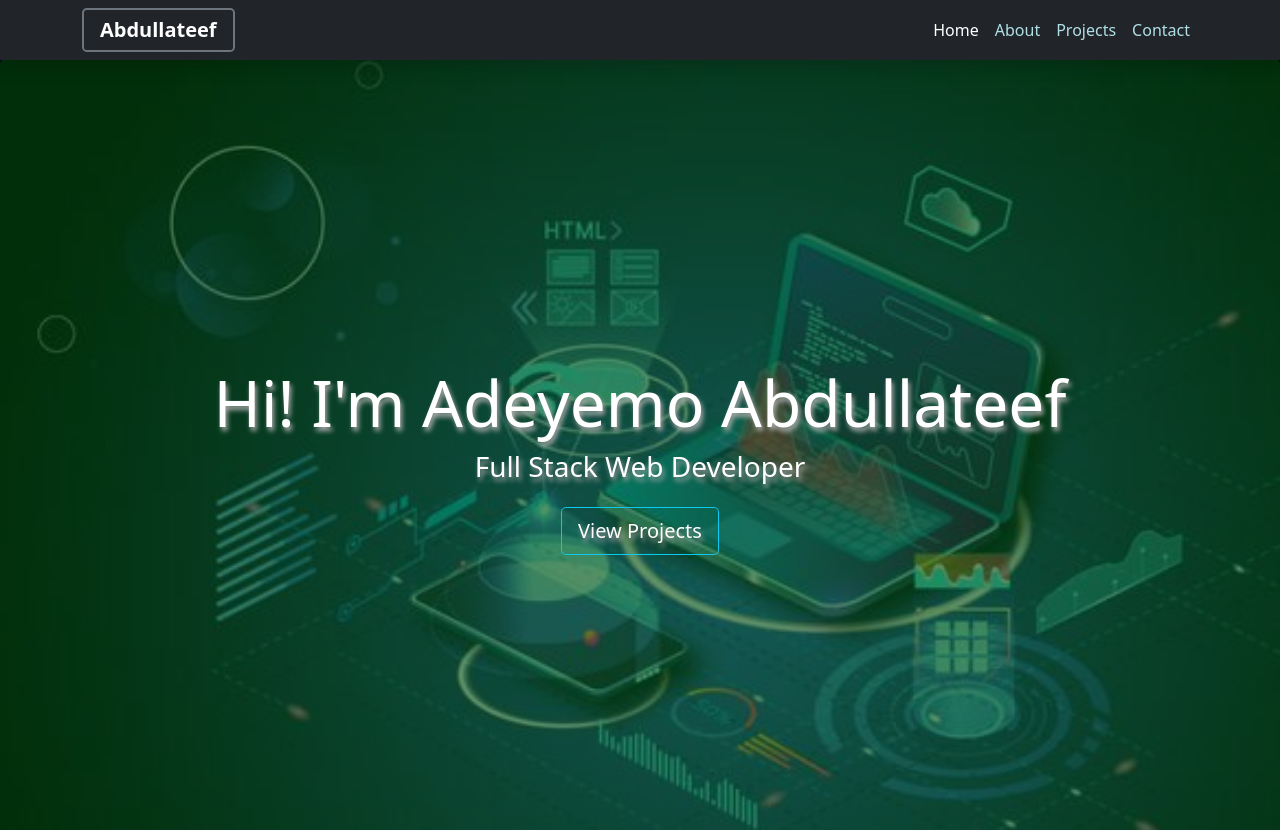
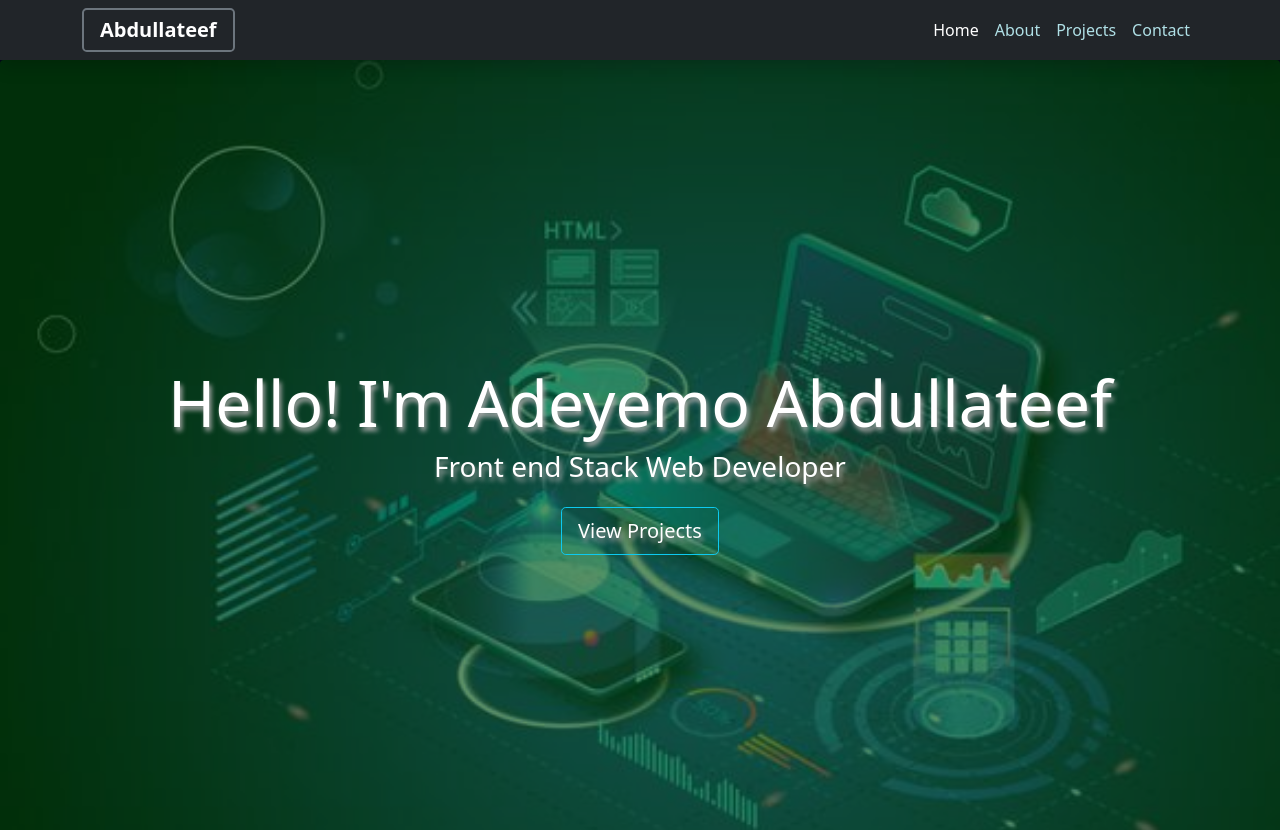
Before and after one commit to AA-Abdullateef/portfolio, a plain HTML site: page index.html in a window 1280 px wide. Shown: the top 830 px of the page. Drawn offline with nearby package versions, Linux system fonts and the light colour scheme.

Commit message:
changes to index

```diff
--- a/index.html
+++ b/index.html
@@ -36,8 +36,8 @@
     <!-- Hero Section -->
     <section class="text-center vh-100 hero shadow-lg">
       <div class="bg-opacity-50 p-5 rounded hero-overlay d-flex flex-column align-items-center justify-content-center">
-        <h1 class="display-3">Hi! I'm Adeyemo Abdullateef</h1>
-        <h3>Full Stack Web Developer</h3>
+        <h1 class="display-3">Hello! I'm Adeyemo Abdullateef</h1>
+        <h3>Front end Stack Web Developer</h3>
         <a href="#projects" class="btn btn-outline-info btn-lg mt-3 text-white">View Projects</a>
       </div>
     </section>
```
